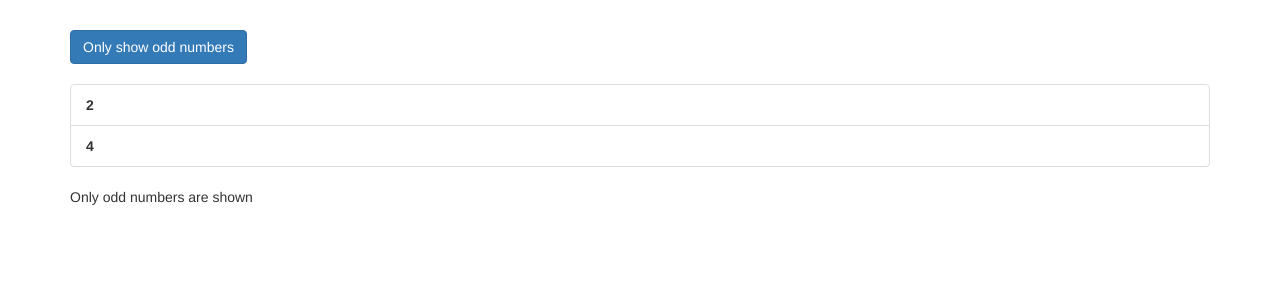
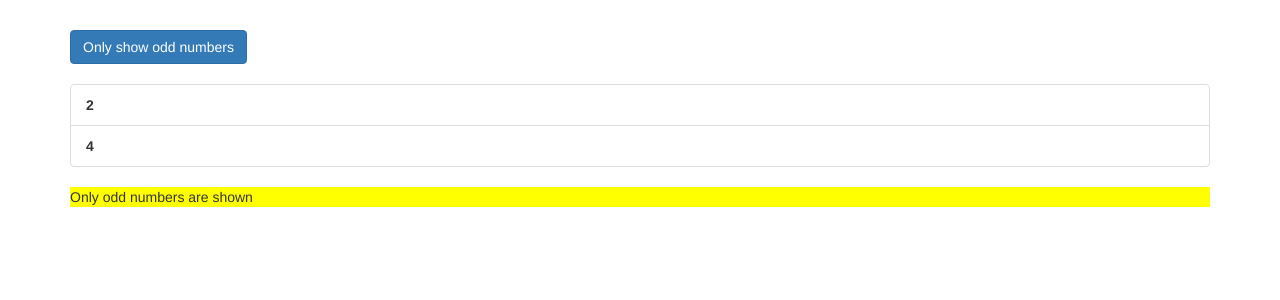
Before and after one commit to luke1212/directives-start, an Angular app: page / in a window 1280 px wide. Shown: the top 300 px of the page. Built offline with nearby package versions, Linux system fonts and the light colour scheme.

Commit message:
Bind to directive properties

```diff
--- a/src/app/app.component.html
+++ b/src/app/app.component.html
@@ -19,7 +19,10 @@
           </strong>
         </div>
       </ul>
-      <p appHighLighter>Only odd numbers are shown</p>
+      <!-- the property(background-color) binding need to be on the same element with directive(appHighLighter) -->
+      <p appHighLighter [defaultColor]="'yellow'" [highlightColor]="'red'">
+        Only odd numbers are shown
+      </p>
     </div>
   </div>
 </div>
--- a/src/app/directive/high-lighter.directive.ts
+++ b/src/app/directive/high-lighter.directive.ts
@@ -4,30 +4,34 @@ import {
   Renderer2,
   OnInit,
   HostListener,
-  HostBinding
+  HostBinding,
+  Input
 } from '@angular/core';
 
 @Directive({
   selector: '[appHighLighter]'
 })
 export class HighLighterDirective implements OnInit {
+  @Input() defaultColor: string = 'transparent';
+  @Input() highlightColor: string = 'blue';
   // Bind to the host element's style.backgroundColor property
   @HostBinding('style.backgroundColor') backgroundColor: string;
 
   constructor(private elRef: ElementRef, private render2: Renderer2) { }
 
   ngOnInit() {
+    this.backgroundColor = this.defaultColor;
     //this.render2.setStyle(this.elRef.nativeElement, 'background-color', 'yellow');
   }
 
   //Listen to the host element's mouseenter event
   @HostListener('mouseenter', ['$event']) mouseover(eventData: Event) {
     // this.render2.setStyle(this.elRef.nativeElement, 'background-color', 'blue');
-    this.backgroundColor = 'blue';
+    this.backgroundColor = this.highlightColor;
   }
 
   @HostListener('mouseleave', ['$event']) mouseleave(eventData: Event) {
     // this.render2.setStyle(this.elRef.nativeElement, 'background-color', 'transparent');
-    this.backgroundColor = 'transparent';
+    this.backgroundColor = this.defaultColor;
   }
 }
```
